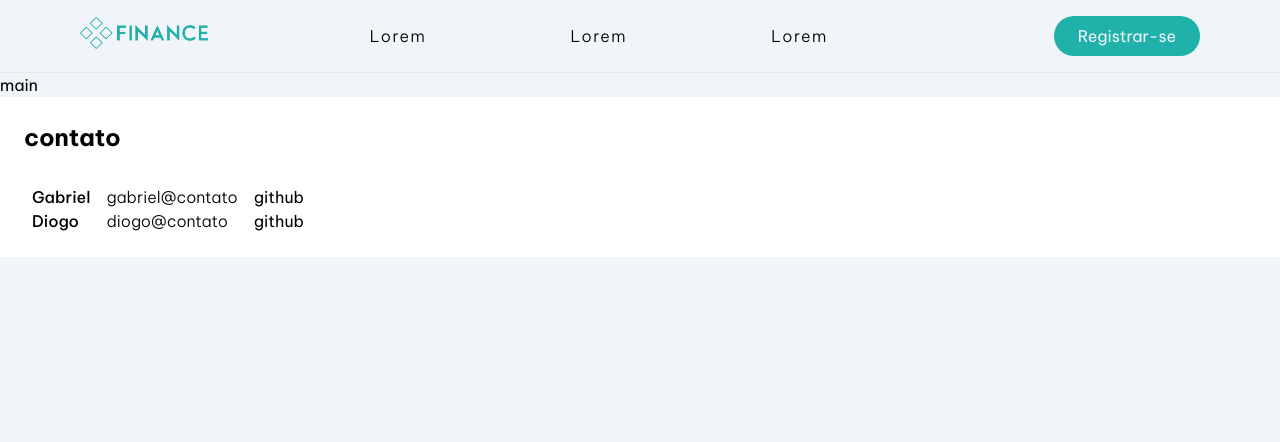
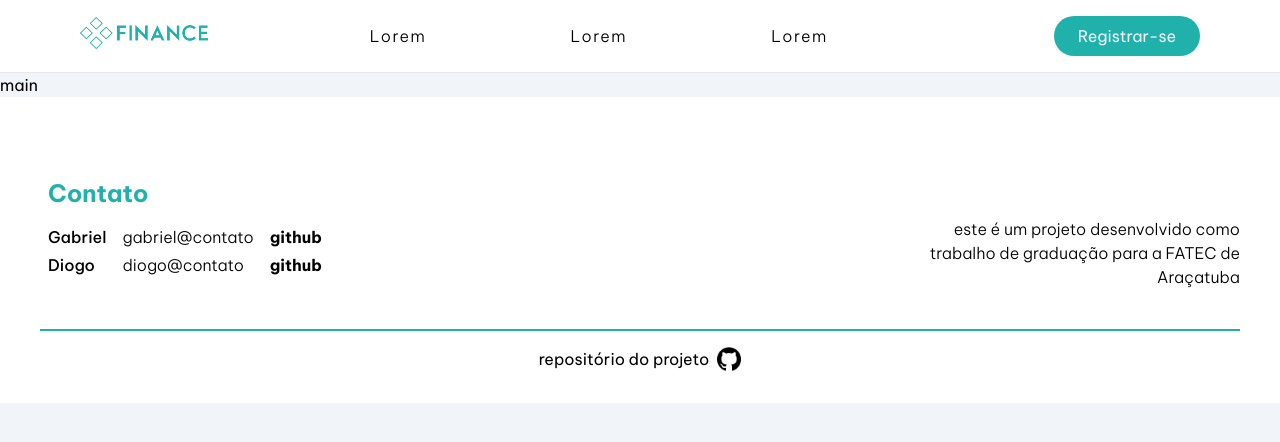
Before and after one commit to Rissollis/finance-frontend, a Vue app: page / in a window 1280 px wide. Shown: the top 442 px of the page. Built offline with nearby package versions, Linux system fonts and the light colour scheme.

Commit message:
concluíndo footer

```diff
--- a/src/components/FooterComponent.vue
+++ b/src/components/FooterComponent.vue
@@ -1,29 +1,53 @@
 <script setup lang="ts"></script>
 
 <template>
-  <footer id="footer" class="bg-white p-6">
+  <footer id="footer" class="bg-white px-10 pt-20 pb-8">
     <!-- <div>
       <img class="w-full max-w-200px align" src="/icons/logo_gradient.png" alt="">
     </div> -->
-    <div class="text-left">
-      <p class="font-bold text-2xl pb-8">contato</p>
+
+    <h1 class="font-bold text-2xl pb-2 px-2 text-lightSeaGreen">Contato</h1>
+    <div class="block justify-between md:flex">
       <div class="flex">
-        <div class="block px-2">
-          <p class="font-medium">Gabriel</p>
-          <p class="font-medium">Diogo</p>
+        <div class="block space-y-1 p-2">
+          <p class="font-medium text-m">Gabriel</p>
+          <p class="font-medium text-m">Diogo</p>
         </div>
-        <div class="block px-2">
-          <p class="font-light">gabriel@contato</p>
-          <p class="font-light">diogo@contato</p>
+        <div class="block px-2 space-y-1 p-2">
+          <p class="font-light text-m">gabriel@contato</p>
+          <p class="font-light text-m">diogo@contato</p>
         </div>
-        <div class="block px-2">
-          <p>github</p>
-          <p>github</p>
+
+        <div class="inline-block px-2 p-2 space-y-1">
+          <a
+            src="https://github.com/gabriel-cheng"
+            target="_blank"
+            class="block font-bold text-m"
+            >github</a
+          >
+          <a
+            src="https://github.com/Rissollis"
+            target="_blank"
+            class="block font-bold text-m"
+            >github</a
+          >
         </div>
       </div>
+      <div class="max-w-xs text-right">
+        <p class="font-light text-m">
+          este é um projeto desenvolvido como trabalho de graduação para a FATEC
+          de Araçatuba
+        </p>
+      </div>
     </div>
-    <div>
-      <i></i>
+    <div class="h-0.5 bg-lightSeaGreen mb-4 mt-10"></div>
+    <div class="flex justify-center space-x-2">
+      <a
+        href="https://github.com/gabriel-cheng/finance-frontend"
+        target="_blank"
+        >repositório do projeto</a
+      >
+      <img src="../../public/icons/github_icon.png" class="h-6" />
     </div>
   </footer>
 </template>
--- a/src/components/HeaderComponent.vue
+++ b/src/components/HeaderComponent.vue
@@ -2,7 +2,9 @@
 
 <template>
   <header id="header" class="w-full border-b ">
-    <div class="w-full max-w-2700px flex items-center justify-between px-20 py-4">
+    <div
+      class="w-full max-w-2700px flex items-center justify-between px-20 py-4 bg-white"
+    >
       <div class="">
         <router-link class="inline-block" to="/">
           <img
```
Also changed, not shown: public/icons/github_icon.png (added).
